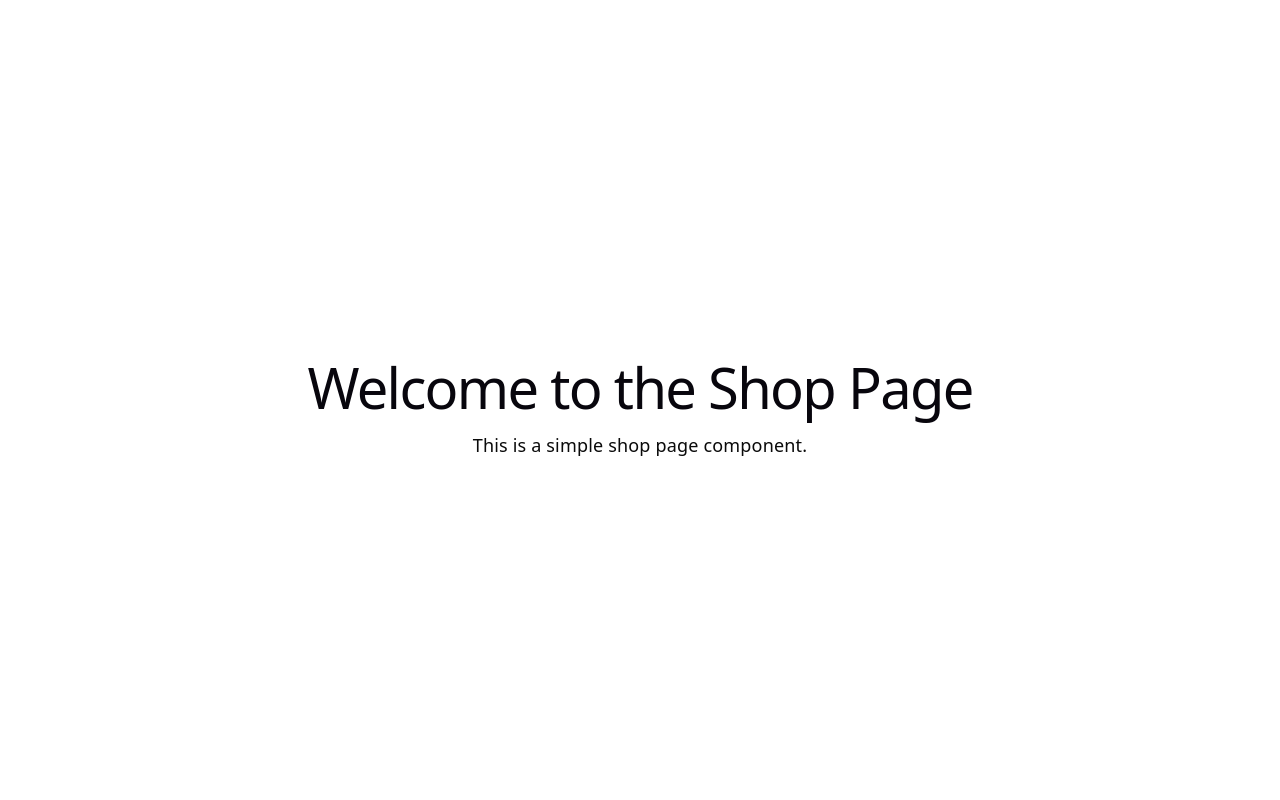
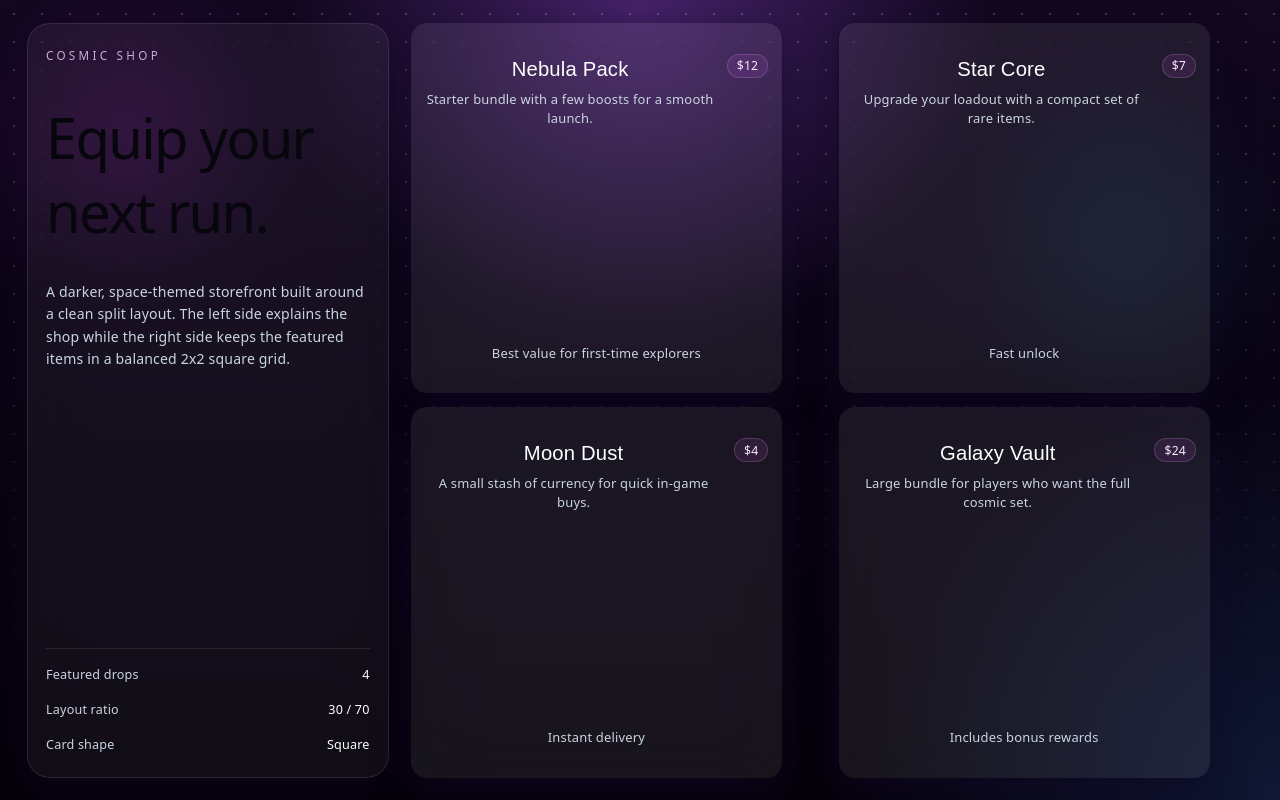
Before and after one commit to kevinlu898/cosmos, a React (Vite) app: page /shop in a window 1280 px wide. Built offline with nearby package versions, Linux system fonts and the light colour scheme.

Commit message:
basic ui on shop page

```diff
--- a/src/pages/Shop.jsx
+++ b/src/pages/Shop.jsx
@@ -1,8 +1,108 @@
+import {
+  Card,
+  CardContent,
+  CardDescription,
+  CardHeader,
+  CardTitle,
+} from "@/components/ui/card";
+
+const shopCards = [
+  {
+    title: "Nebula Pack",
+    description: "Starter bundle with a few boosts for a smooth launch.",
+    price: "$12",
+    highlight: "Best value for first-time explorers",
+  },
+  {
+    title: "Star Core",
+    description: "Upgrade your loadout with a compact set of rare items.",
+    price: "$7",
+    highlight: "Fast unlock",
+  },
+  {
+    title: "Moon Dust",
+    description: "A small stash of currency for quick in-game buys.",
+    price: "$4",
+    highlight: "Instant delivery",
+  },
+  {
+    title: "Galaxy Vault",
+    description: "Large bundle for players who want the full cosmic set.",
+    price: "$24",
+    highlight: "Includes bonus rewards",
+    span: true,
+  },
+];
+
 export default function Shop() {
   return (
-    <div className="flex flex-col h-full overflow-hidden justify-center items-center">
-      <h1>Welcome to the Shop Page</h1>
-      <p>This is a simple shop page component.</p>
+    <div className="relative min-h-screen overflow-hidden bg-[radial-gradient(circle_at_top,rgba(168,85,247,0.35),transparent_34%),radial-gradient(circle_at_bottom_right,rgba(59,130,246,0.18),transparent_28%),linear-gradient(180deg,#12071f_0%,#090312_50%,#05010a_100%)] text-white">
+      <div className="absolute inset-0 bg-[radial-gradient(rgba(255,255,255,0.35)_1px,transparent_1px)] bg-size-[28px_28px] opacity-70 mask-[linear-gradient(to_bottom,rgba(0,0,0,0.9),transparent_92%)]" />
+      <div className="absolute left-10 top-12 h-36 w-36 rounded-full bg-fuchsia-500/20 blur-3xl" />
+      <div className="absolute right-12 top-32 h-44 w-44 rounded-full bg-cyan-400/10 blur-3xl" />
+
+      <main className="relative mx-auto flex h-screen w-full max-w-7xl flex-col gap-4 px-4 py-4 sm:px-5 lg:flex-row lg:gap-5 lg:px-6 lg:py-5">
+        <aside className="flex w-full flex-col justify-between rounded-[1.25rem] border border-white/10 bg-white/5 p-4 text-left shadow-[0_12px_36px_rgba(17,8,38,0.45)] backdrop-blur-xl lg:w-[30%] lg:min-h-0">
+          <div className="space-y-2.5">
+            <p className="text-[0.65rem] uppercase tracking-[0.28em] text-fuchsia-200/80">
+              Cosmic Shop
+            </p>
+            <h1 className="text-2xl font-semibold tracking-tight text-white sm:text-3xl lg:text-2xl">
+              Equip your next run.
+            </h1>
+            <p className="max-w-xl text-[0.8rem] leading-5 text-slate-300 sm:text-sm lg:text-[0.78rem]">
+              A darker, space-themed storefront built around a clean split
+              layout. The left side explains the shop while the right side keeps
+              the featured items in a balanced 2x2 square grid.
+            </p>
+          </div>
+
+          <div className="mt-4 grid gap-2 border-t border-white/10 pt-3 text-[0.7rem] text-slate-300">
+            <div className="flex items-center justify-between gap-2">
+              <span>Featured drops</span>
+              <span className="text-white">4</span>
+            </div>
+            <div className="flex items-center justify-between gap-2">
+              <span>Layout ratio</span>
+              <span className="text-white">30 / 70</span>
+            </div>
+            <div className="flex items-center justify-between gap-2">
+              <span>Card shape</span>
+              <span className="text-white">Square</span>
+            </div>
+          </div>
+        </aside>
+
+        <section className="grid w-full gap-3 md:grid-cols-2 lg:w-[70%] lg:min-h-0">
+          {shopCards.map((card) => (
+            <Card
+              key={card.title}
+              className="aspect-square h-full border-white/10 bg-white/8 text-white shadow-[0_12px_36px_rgba(17,8,38,0.65)] backdrop-blur-xl"
+            >
+              <CardHeader className="space-y-1.5 px-3 pt-3">
+                <div className="flex items-start justify-between gap-2.5">
+                  <div>
+                    <CardTitle className="text-lg text-white">
+                      {card.title}
+                    </CardTitle>
+                    <CardDescription className="mt-1 max-w-xl text-[0.72rem] text-slate-300">
+                      {card.description}
+                    </CardDescription>
+                  </div>
+                  <div className="rounded-full border border-fuchsia-300/20 bg-fuchsia-400/10 px-2 py-0.5 text-[0.68rem] font-medium text-fuchsia-100">
+                    {card.price}
+                  </div>
+                </div>
+              </CardHeader>
+              <CardContent className="flex h-full flex-col justify-end px-3 pb-3">
+                <p className="text-[0.72rem] leading-4 text-slate-300">
+                  {card.highlight}
+                </p>
+              </CardContent>
+            </Card>
+          ))}
+        </section>
+      </main>
     </div>
   );
 }
```
